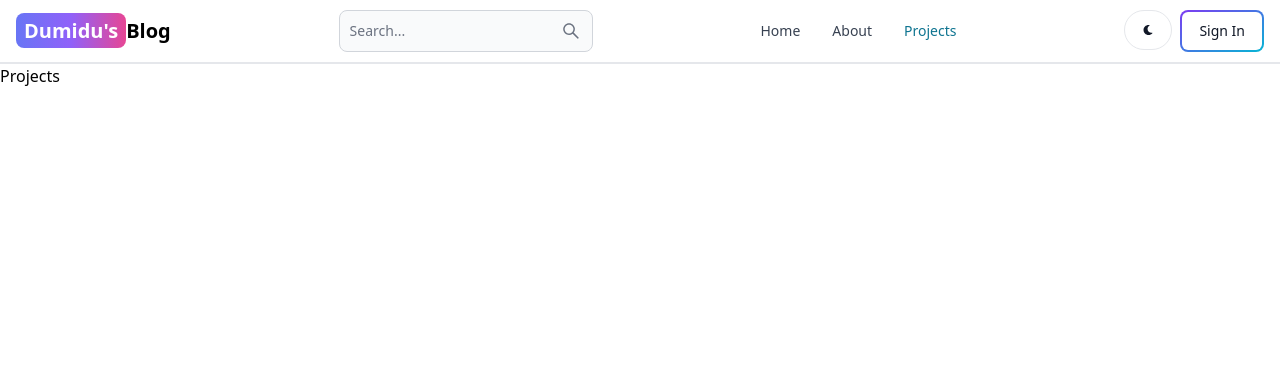
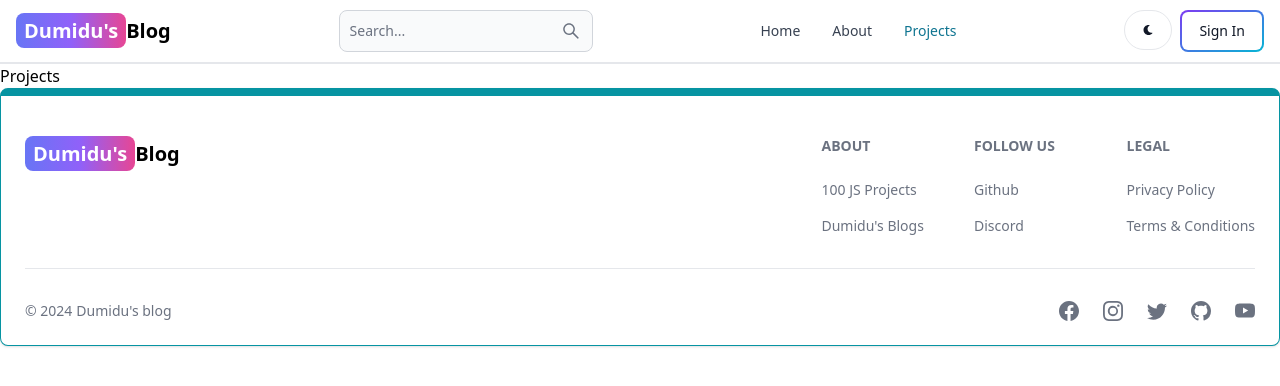
Before and after one commit to Dumidu-Kavishan/mern-blog, a React (Vite) app in the folder client/: page /projects in a window 1280 px wide. Shown: the top 386 px of the page. Built offline with nearby package versions, Linux system fonts and the light colour scheme.

Commit message:
create and add Footer components

```diff
--- a/client/src/App.jsx
+++ b/client/src/App.jsx
@@ -7,6 +7,7 @@ import Signin from './pages/Signin'
 import Signup from './pages/Signup'
 import Projects from './pages/Projects'
 import Header from './components/Header'
+import Footer from './components/Footer'
 
 
 export default function App() {
@@ -21,6 +22,7 @@ export default function App() {
         <Route path='/sign-up' element={<Signup />} />
         <Route path='/projects' element={<Projects />} />
       </Routes>
+      <Footer/>
     </BrowserRouter>
   )
 }
--- /dev/null
+++ b/client/src/components/Footer.jsx
@@ -0,0 +1,71 @@
+import React from 'react'
+import { Footer } from 'flowbite-react';
+import { Link } from 'react-router-dom';
+import {BsFacebook, BsInstagram, BsTwitter , BsGithub , BsYoutube} from 'react-icons/bs'
+
+export default function FooterCom() {
+  return (
+    <Footer container className='border border-t-8 border-teal-500'>
+        <div className="w-full max-w-7xl mx-auto">
+            <div className="grid w-full justify-between sm:flex md:grid-cols-1">
+                <div className="mt-5">
+                <Link to="/" className='self-center whitespace-nowrap text-sm sm:text-xl font-semibold dark:text-white'>
+                    <span className='px-2 py-1 bg-gradient-to-r from-indigo-500 via-purple-500 to-pink-500 rounded-lg text-white'>
+                    Dumidu's
+                    </span>
+                    Blog
+                </Link>
+                </div>
+                <div className="grid grid-cols-2 gap-8 mt-4 sm:grid-cols-3 sm:gap-6">
+                    <div>
+                    <Footer.Title title='About'/>
+                    <Footer.LinkGroup col>
+                        <Footer.Link href='https://www.youtube.com' target='_blank' rel='noopener noreferrer'>
+                            100 JS Projects
+                        </Footer.Link>
+                        <Footer.Link href='/about' target='_blank' rel='noopener noreferrer'>
+                            Dumidu's Blogs
+                        </Footer.Link>
+                    </Footer.LinkGroup>
+                    </div>
+                    <div>
+                    <Footer.Title title='Follow Us'/>
+                    <Footer.LinkGroup col>
+                        <Footer.Link href='https://www.github.com/Dumidu-Kavishan' target='_blank' rel='noopener noreferrer'>
+                            Github
+                        </Footer.Link>
+                        <Footer.Link href='#' target='_blank' rel='noopener noreferrer'>
+                            Discord
+                        </Footer.Link>
+                    </Footer.LinkGroup>
+                    </div>
+                    <div>
+                    <Footer.Title title='Legal'/>
+                    <Footer.LinkGroup col>
+                        <Footer.Link href='#'>
+                            Privacy Policy
+                        </Footer.Link>
+                        <Footer.Link href='#'>
+                            Terms & Conditions
+                        </Footer.Link>
+                    </Footer.LinkGroup>
+                    </div>
+
+
+                </div>
+            </div>
+            <Footer.Divider/>
+            <div className="w-full sm:flex sm:items-center sm:justify-between">
+                <Footer.Copyright href="#" by="Dumidu's blog" year={new Date().getFullYear()}/>
+                <div className="flex gap-6 sm:mt-0 mt-4 sm:justify-center">
+                    <Footer.Icon href='#' icon={BsFacebook} />
+                    <Footer.Icon href='#' icon={BsInstagram} />
+                    <Footer.Icon href='#' icon={BsTwitter} />
+                    <Footer.Icon href='https://www.github.com/Dumidu-Kavishan' icon={BsGithub} />
+                    <Footer.Icon href='#' icon={BsYoutube} />
+                </div>
+            </div>
+        </div>
+    </Footer>
+  )
+}
```
